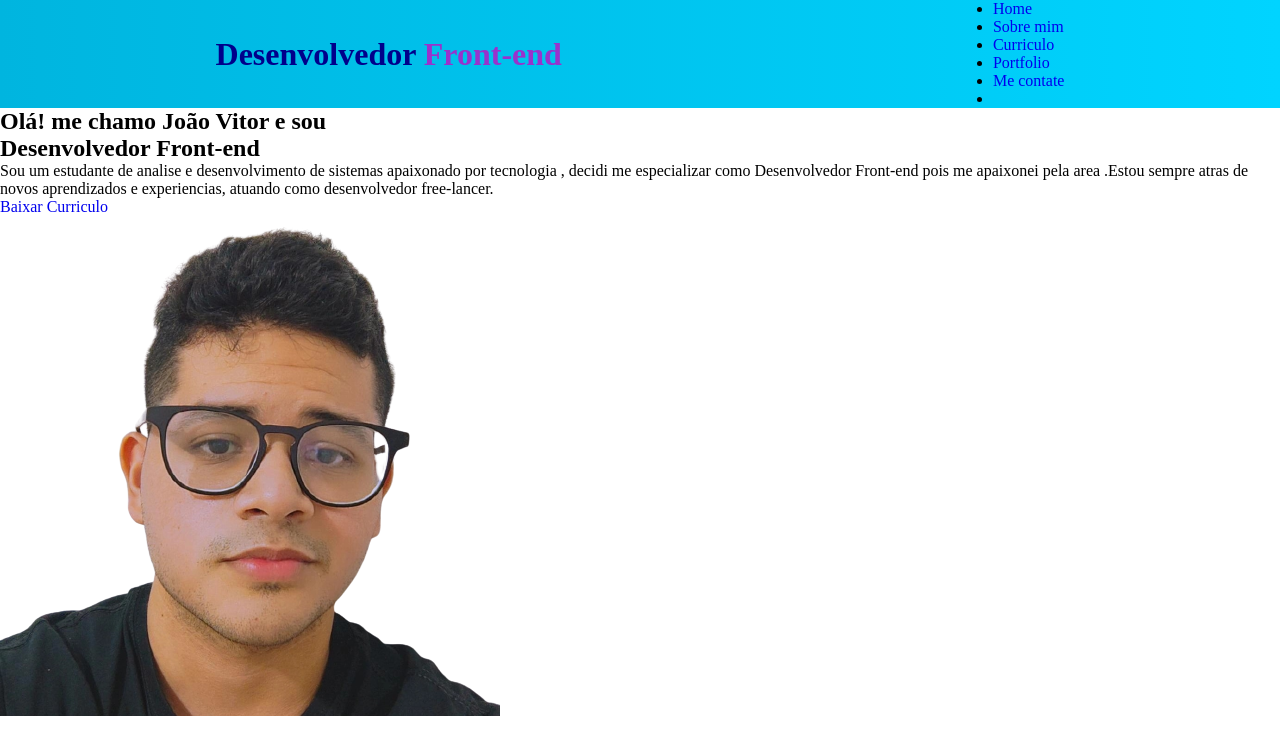
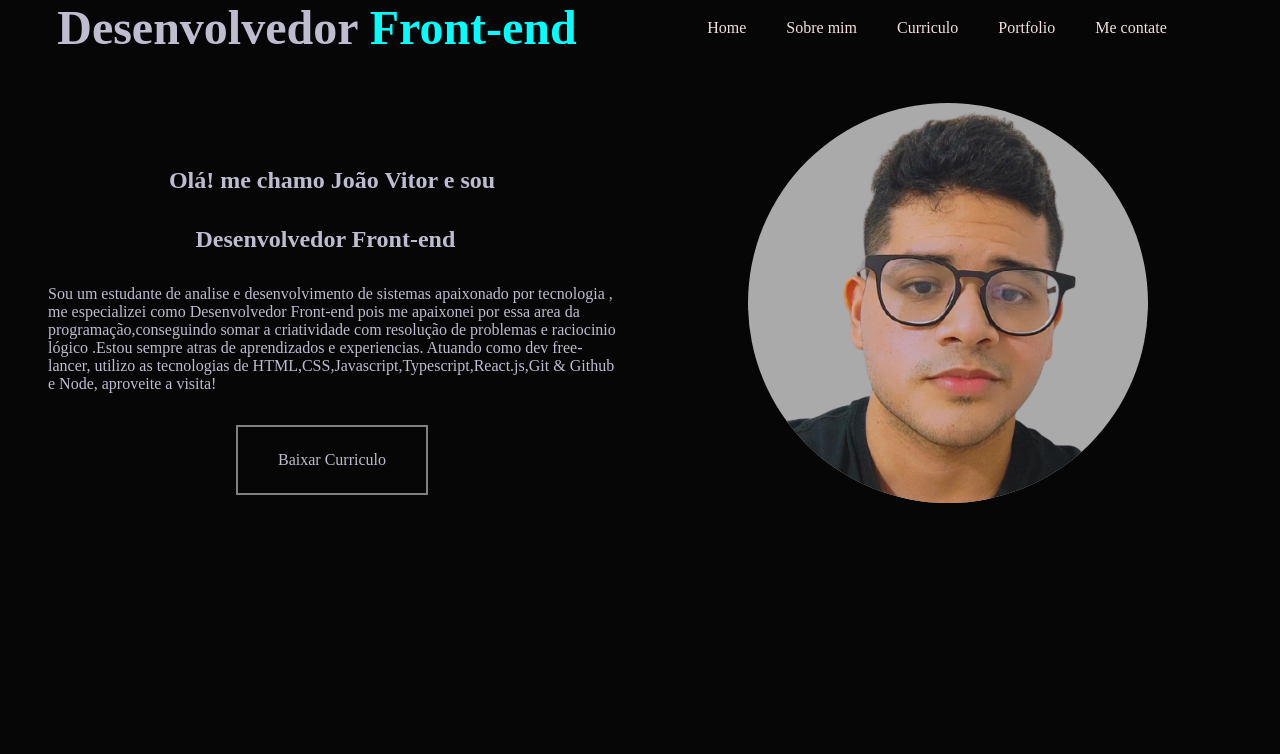
Before and after one commit to JVCardosoDeMelo/portfolio, a plain HTML site: page index.html in a window 1280 px wide. Drawn offline with Linux system fonts and the light colour scheme; a web font is replaced by a local one.

Commit message:
Função de digitar + estilos

```diff
--- a/index.html
+++ b/index.html
@@ -23,14 +23,16 @@
     <section class="secao">
         <div>
             <h2>Olá! me chamo João Vitor e sou</h2>
-            <h2 class="digit">Desenvolvedor Front-end</h2>
+            <h2 class="digitando">Desenvolvedor Front-end</h2>
             <p>Sou  um estudante de analise e desenvolvimento de sistemas apaixonado por tecnologia ,
-                decidi me especializar como Desenvolvedor Front-end pois me apaixonei pela area .Estou sempre
-                atras de novos aprendizados e experiencias, atuando como desenvolvedor free-lancer.
+                me especializei como Desenvolvedor Front-end pois me apaixonei por essa area da programação,conseguindo somar
+                a criatividade com resolução de problemas e raciocinio lógico .Estou sempre
+                atras de aprendizados e experiencias. Atuando como dev free-lancer, utilizo as tecnologias de
+                HTML,CSS,Javascript,Typescript,React.js,Git & Github e Node, aproveite a visita!
             </p>
             <a href="#">Baixar Curriculo</a>
         </div>
-        <img src="images/jv.png" alt="Foto de João Vitor" />
+        <img class ="circle"src="images/jv.png" alt="Foto de João Vitor" />
     </section>
     <script src="script.js"></script>
 </body>
--- a/script.js
+++ b/script.js
@@ -0,0 +1,12 @@
+function digitar(elemento){
+    const texto = elemento.innerHTML.split('');
+    elemento.innerHTML ='';
+    texto.forEach((letra,i) => {
+         setTimeout(()=>{
+            elemento.innerHTML += letra;
+         } ,75 * i);
+    })
+}
+const titulo = document.querySelector('.digitando');
+
+digitar(titulo);
--- a/styles.css
+++ b/styles.css
@@ -8,13 +8,12 @@
  }
 
  body{
-    max-width: 1300px;
-    margin: 0;
+   background-color: #060606;
+   margin: 0 auto;
  }
 
  header {
-    background: rgb(0,181,223);
-    background: linear-gradient(90deg, rgba(0,181,223,1) 0%, rgba(0,212,255,1) 100%, rgba(2,0,36,1) 100%, rgba(15,248,254,1) 100%);
+    background: #060606;
     display: flex;
     align-items: center;
     justify-content: space-around;
@@ -22,9 +21,119 @@
  }
 
  header h1{
-    color: darkblue;
+    color:#bdbdcf;
+    font-family:'AR One Sans' ;
+    font-weight: bold;
+    font-size: 3rem;
  }
 
  header span{
-    color: darkorchid;
+    color: cyan;
+    font-family:'AR One Sans' ;
+    font-weight: bold;
+    font-size: 3rem;
  }
+
+ header .nav-1{
+   display: flex;
+   justify-content: space-between;
+   gap:0.5rem;
+   align-items: center;
+   list-style-type: none;
+ }
+
+ header .nav-1 li a{
+   color:rgb(244, 224, 224);
+   font-size: 1rem;
+   padding: 1rem;
+ }
+
+ .secao {
+   animation: iniciar .7s forwards;
+   background-color: #060606;
+   display: grid;
+   grid-template-columns: 1fr 1fr;
+   justify-content: space-around;
+   align-items: center;
+   gap: 3rem;
+   padding:3rem;
+
+ }
+
+.secao div{
+   display: grid;
+   align-self: start;
+   margin-top: 4rem;
+   gap: 2rem;
+}
+
+ .secao  h1{
+   margin-top: 1rem;
+   align-self: start;
+   display: grid;
+   gap: 1.5rem;
+ }
+ .secao  h2{
+   font-family:'AR One Sans' ;
+   font-weight: bold;
+   color: #bdbdcf;
+ }
+
+ .secao div p{
+   font-family:'AR One Sans';
+   font-weight: 300;
+   color: #bdbdcf;
+
+ }
+
+ .secao div a{
+   justify-self: start ;
+   color: #bdbdcf;
+   padding: 1.5rem 2.5rem;
+   border: 2px solid gray;
+   border-radius: 0.5px;
+ }
+
+ .circle {
+   background-color: #aaa;
+   border-radius: 50%;
+   width: 25rem;
+   height: 25rem;
+   overflow: hidden;
+   position: relative;
+ }
+
+ .circle img {
+   position: absolute;
+   bottom: 0;
+   width: 100%;
+ }
+
+ @keyframes iniciar{
+    from {
+      opacity: 0;
+      transform: translate3d(0, -60px, 0);
+    }
+
+    to {
+      opacity: 1;
+      transform: translate3d(0, 0, 0);
+    }
+ }
+
+ @keyframes piscando{
+   from {
+     opacity: 0;
+   }
+
+   to {
+     opacity: 1;
+   }
+}
+ .digitando::after {
+   content: '|';
+   margin-left: .5rem;
+   opacity: 1;
+   animation: piscando .5s infinite;
+
+ }
```
